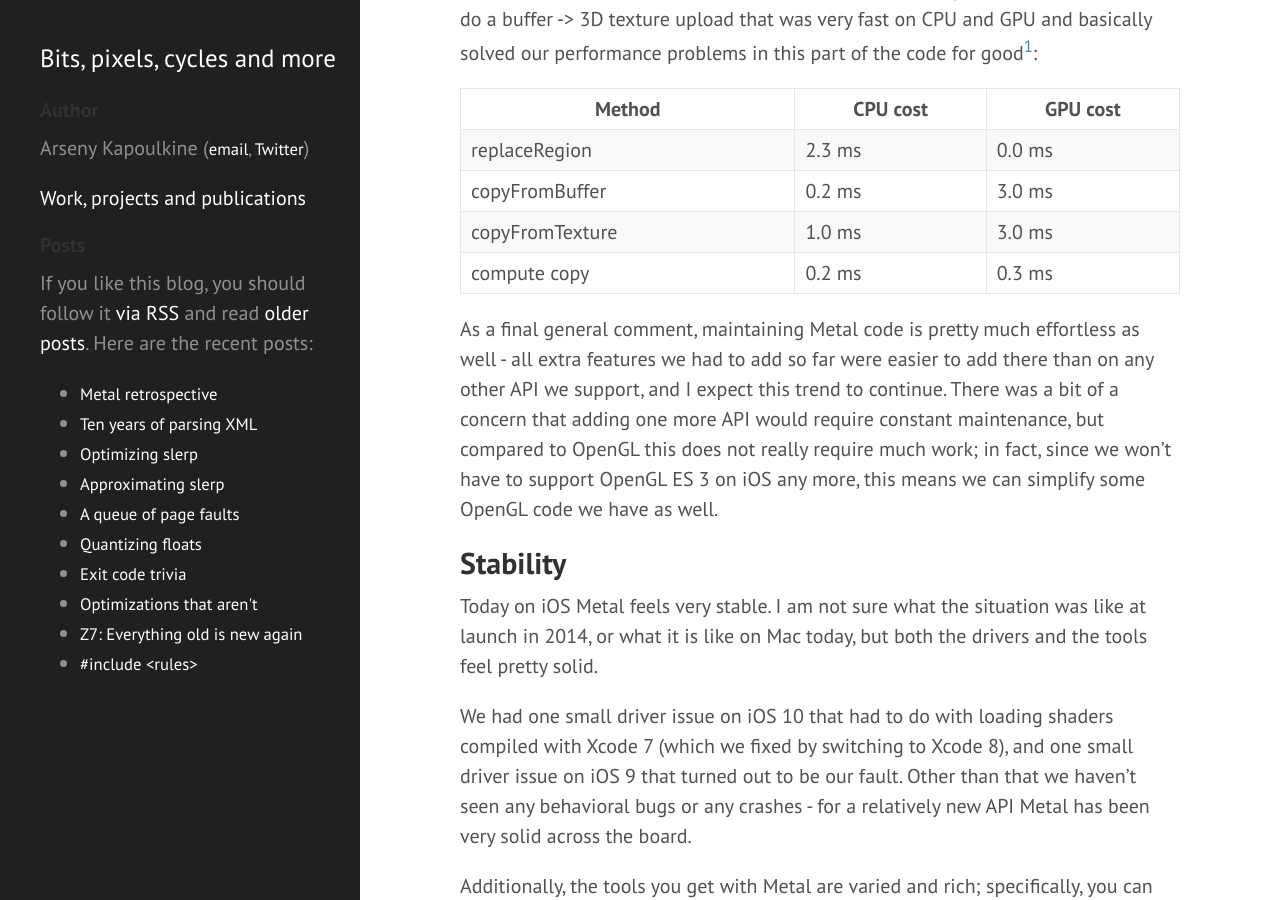
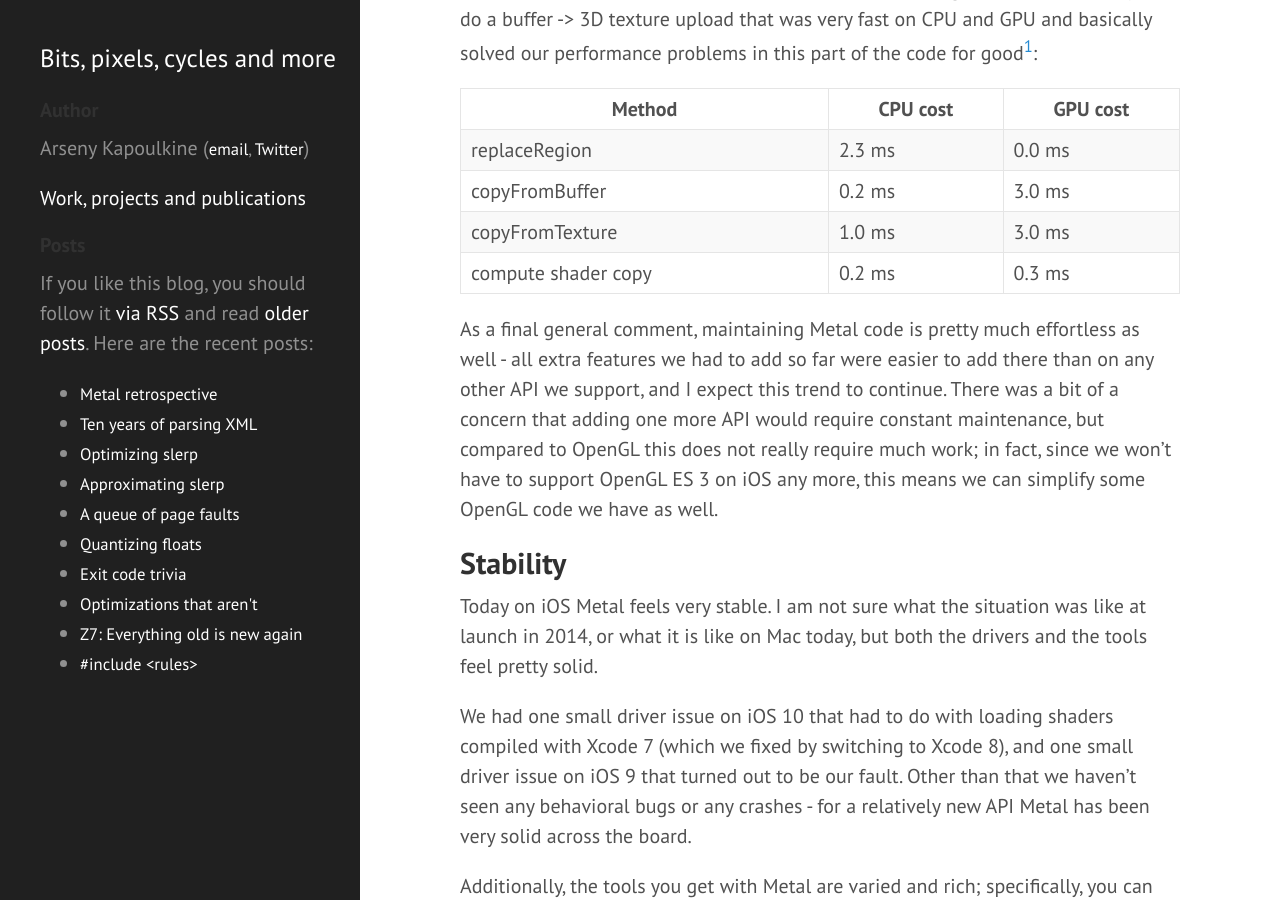
Before and after one commit to zeux/zeux.github.io, a Jekyll site: the page built from _posts/2016-12-01-metal-retrospective.md, in a window 1280 px wide and 900 px high, scrolled down 5064 px. Built offline with Jekyll 4.4.1, drawn with Linux system fonts in a browser that asks for light colours; comment, search, counter and statistics services are not loaded.

Commit message:
Improve wording

```diff
--- a/_posts/2016-12-01-metal-retrospective.md
+++ b/_posts/2016-12-01-metal-retrospective.md
@@ -48,7 +48,7 @@ Both of these methods were slower than I'd like - the first one wasn't really av
 | replaceRegion | 2.3 ms | 0.0 ms |
 | copyFromBuffer | 0.2 ms | 3.0 ms |
 | copyFromTexture | 1.0 ms | 3.0 ms |
-| compute copy | 0.2 ms | 0.3 ms |
+| compute shader copy | 0.2 ms | 0.3 ms |
 
 As a final general comment, maintaining Metal code is pretty much effortless as well - all extra features we had to add so far were easier to add there than on any other API we support, and I expect this trend to continue. There was a bit of a concern that adding one more API would require constant maintenance, but compared to OpenGL this does not really require much work; in fact, since we won't have to support OpenGL ES 3 on iOS any more, this means we can simplify some OpenGL code we have as well.
 
```
